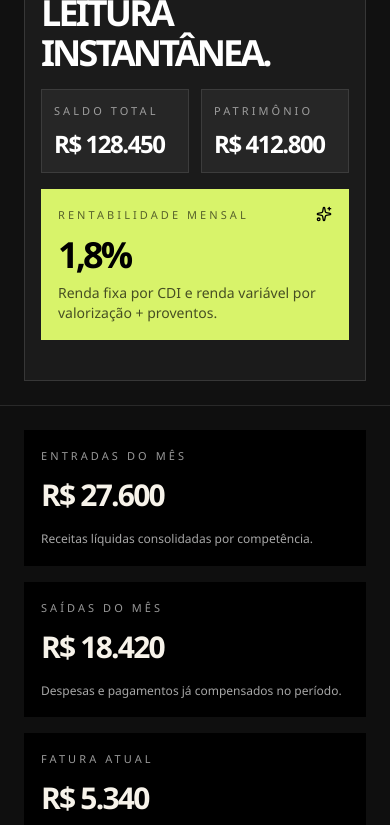
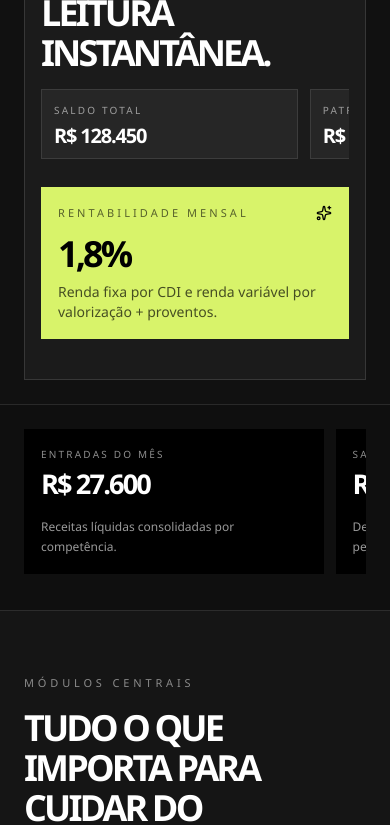
Before and after one commit to lfals/minhas-financas, a Next.js app: page / in a window 390 px wide. Shown: the part 1160-1985 px from the top of the page. Built offline with nearby package versions, Linux system fonts and the light colour scheme.

Commit message:
feat(ui): padroniza cards totalizadores no mobile

```diff
--- a/app/page.tsx
+++ b/app/page.tsx
@@ -8,6 +8,8 @@ import {
   Wallet,
 } from "lucide-react"
 
+import { ResponsiveMetrics } from "@/components/client/responsive-metrics.client"
+import { SummaryMetricCard } from "@/components/rsc/summary-metric-card"
 import { Badge } from "@/components/ui/badge"
 import { Button } from "@/components/ui/button"
 import {
@@ -116,17 +118,12 @@ function MetricCard({
   detail: string
 }) {
   return (
-    <Card className="border border-black/10 bg-black text-[#f7f3ea] ring-0">
-      <CardHeader className="gap-3">
-        <CardDescription className="text-[11px] uppercase tracking-[0.28em] text-white/60">
-          {label}
-        </CardDescription>
-        <CardTitle className="text-3xl font-semibold tracking-[-0.06em] sm:text-4xl">
-          {value}
-        </CardTitle>
-      </CardHeader>
-      <CardContent className="pt-0 text-white/65">{detail}</CardContent>
-    </Card>
+    <SummaryMetricCard
+      label={label}
+      value={value}
+      detail={detail}
+      className="border border-black/10 bg-black text-[#f7f3ea]"
+    />
   )
 }
 
@@ -234,24 +231,27 @@ export default function Page() {
                 </CardTitle>
               </CardHeader>
               <CardContent className="grid gap-4 pb-6">
-                <div className="grid grid-cols-2 gap-3 text-white">
-                  <div className="border border-white/10 bg-white/5 p-3">
-                    <p className="text-[11px] uppercase tracking-[0.28em] text-white/55">
+                <ResponsiveMetrics
+                  mobileItemClassName="basis-[84%] pl-3"
+                  gridClassName="grid-cols-2 gap-3"
+                >
+                  <div className="border border-white/10 bg-white/5 p-3 text-white">
+                    <p className="text-[10px] uppercase tracking-[0.22em] text-white/55 sm:text-[11px] sm:tracking-[0.28em]">
                       Saldo total
                     </p>
-                    <p className="mt-2 text-2xl font-semibold tracking-[-0.06em]">
+                    <p className="mt-2 text-xl leading-none font-semibold tracking-[-0.06em] sm:text-2xl">
                       {formatCurrency(snapshot.totalBalance)}
                     </p>
                   </div>
-                  <div className="border border-white/10 bg-white/5 p-3">
-                    <p className="text-[11px] uppercase tracking-[0.28em] text-white/55">
+                  <div className="border border-white/10 bg-white/5 p-3 text-white">
+                    <p className="text-[10px] uppercase tracking-[0.22em] text-white/55 sm:text-[11px] sm:tracking-[0.28em]">
                       Patrimônio
                     </p>
-                    <p className="mt-2 text-2xl font-semibold tracking-[-0.06em]">
+                    <p className="mt-2 text-xl leading-none font-semibold tracking-[-0.06em] sm:text-2xl">
                       {formatCurrency(snapshot.netWorth)}
                     </p>
                   </div>
-                </div>
+                </ResponsiveMetrics>
                 <div className="border border-[#d8f36a]/20 bg-[#d8f36a] p-4 text-black">
                   <div className="flex items-center justify-between gap-4">
                     <p className="text-[11px] uppercase tracking-[0.28em] text-black/60">
@@ -272,7 +272,10 @@ export default function Page() {
         </div>
       </section>
 
-      <section className="mx-auto grid max-w-7xl gap-4 px-6 py-6 sm:px-8 lg:grid-cols-4 lg:px-12">
+      <ResponsiveMetrics
+        className="mx-auto max-w-7xl px-6 py-6 sm:px-8 lg:px-12"
+        gridClassName="sm:grid-cols-2 sm:gap-4 lg:grid-cols-4"
+      >
         <MetricCard
           label="Entradas do mês"
           value={formatCurrency(snapshot.monthlyIncome)}
@@ -293,7 +296,7 @@ export default function Page() {
           value={formatCurrency(1840)}
           detail="Dividendos, JCP, FIIs e eventos patrimoniais recebidos."
         />
-      </section>
+      </ResponsiveMetrics>
 
       <section id="modulos" className="border-y border-white/10 bg-[#151515]">
         <div className="mx-auto grid max-w-7xl gap-10 px-6 py-16 sm:px-8 lg:grid-cols-[0.7fr_1.3fr] lg:px-12">
--- a/components/client/credit-card-settings-page.client.tsx
+++ b/components/client/credit-card-settings-page.client.tsx
@@ -6,6 +6,8 @@ import { useMemo, useState } from "react"
 import { CreditCardCreateDialog } from "@/components/client/credit-card-create-dialog.client"
 import { CreditCardEditDialog } from "@/components/client/credit-card-edit-dialog.client"
 import { CreditCardExpenseRemoveButton } from "@/components/client/credit-card-expense-remove-button.client"
+import { ResponsiveMetrics } from "@/components/client/responsive-metrics.client"
+import { SummaryMetricCard } from "@/components/rsc/summary-metric-card"
 import { Card, CardAction, CardContent, CardDescription, CardHeader, CardTitle } from "@/components/ui/card"
 import {
   Dialog,
@@ -228,21 +230,7 @@ function MetricCard({
   value: string
   icon: typeof CreditCard
 }) {
-  return (
-    <Card className="border border-white/10 bg-[#151515] ring-0">
-      <CardHeader className="gap-3">
-        <div className="flex items-center justify-between gap-3">
-          <CardDescription className="text-[11px] uppercase tracking-[0.3em] text-white/55">
-            {label}
-          </CardDescription>
-          <Icon className="size-4 text-white/55" />
-        </div>
-        <CardTitle className="text-3xl font-semibold tracking-[-0.06em] text-white">
-          {value}
-        </CardTitle>
-      </CardHeader>
-    </Card>
-  )
+  return <SummaryMetricCard label={label} value={value} icon={Icon} />
 }
 
 export function CreditCardSettingsPage({
@@ -268,7 +256,7 @@ export function CreditCardSettingsPage({
 
   return (
     <div className="space-y-6">
-      <section className="grid gap-4 sm:grid-cols-2 xl:grid-cols-3">
+      <ResponsiveMetrics gridClassName="sm:grid-cols-2 sm:gap-4 xl:grid-cols-3">
         <MetricCard label="Cartões ativos" value={String(pageData.activeCount)} icon={CreditCard} />
         <MetricCard label="Limite total" value={formatCents(pageData.totalLimitCents)} icon={Wallet} />
         <MetricCard
@@ -276,7 +264,7 @@ export function CreditCardSettingsPage({
           value={formatCents(pageData.availableLimitCents)}
           icon={CalendarClock}
         />
-      </section>
+      </ResponsiveMetrics>
 
       <section>
         <Card className="border border-white/10 bg-[#171717] ring-0">
--- /dev/null
+++ b/components/client/responsive-metrics.client.tsx
@@ -0,0 +1,38 @@
+"use client"
+
+import * as React from "react"
+
+import { Carousel, CarouselContent, CarouselItem } from "@/components/ui/carousel"
+import { cn } from "@/lib/utils"
+
+export function ResponsiveMetrics({
+  children,
+  mobileItemClassName = "basis-[88%] pl-3",
+  gridClassName,
+  className,
+}: {
+  children: React.ReactNode
+  mobileItemClassName?: string
+  gridClassName: string
+  className?: string
+}) {
+  const items = React.Children.toArray(children)
+
+  return (
+    <section className={cn("space-y-3", className)}>
+      <div className="sm:hidden">
+        <Carousel opts={{ align: "start" }} className="w-full">
+          <CarouselContent className="-ml-3">
+            {items.map((item, index) => (
+              <CarouselItem key={index} className={mobileItemClassName}>
+                {item}
+              </CarouselItem>
+            ))}
+          </CarouselContent>
+        </Carousel>
+      </div>
+
+      <div className={cn("hidden sm:grid", gridClassName)}>{items}</div>
+    </section>
+  )
+}
--- a/components/rsc/accounts-page-view.tsx
+++ b/components/rsc/accounts-page-view.tsx
@@ -3,10 +3,12 @@ import { Landmark, PiggyBank, Wallet } from "lucide-react"
 import { AccountEditDialog } from "@/components/client/account-edit-dialog.client"
 import { AccountCreateDialog } from "@/components/client/account-create-dialog.client"
 import { AccountRemoveButton } from "@/components/client/account-remove-button.client"
+import { ResponsiveMetrics } from "@/components/client/responsive-metrics.client"
 import { Card, CardAction, CardContent, CardDescription, CardHeader, CardTitle } from "@/components/ui/card"
 import { formatCents } from "@/lib/money"
 import type { AccountsPageData } from "@/modules/accounts/domain/types"
 import { cn } from "@/lib/utils"
+import { SummaryMetricCard } from "@/components/rsc/summary-metric-card"
 
 function MetricCard({
   label,
@@ -17,27 +19,13 @@ function MetricCard({
   value: string
   icon: typeof Landmark
 }) {
-  return (
-    <Card className="border border-white/10 bg-[#151515] ring-0">
-      <CardHeader className="gap-3">
-        <div className="flex items-center justify-between gap-3">
-          <CardDescription className="text-[11px] uppercase tracking-[0.3em] text-white/55">
-            {label}
-          </CardDescription>
-          <Icon className="size-4 text-white/55" />
-        </div>
-        <CardTitle className="text-3xl font-semibold tracking-[-0.06em] text-white">
-          {value}
-        </CardTitle>
-      </CardHeader>
-    </Card>
-  )
+  return <SummaryMetricCard label={label} value={value} icon={Icon} />
 }
 
 export function AccountsPageView({ data }: { data: AccountsPageData }) {
   return (
     <div className="space-y-6">
-      <section className="grid gap-4 sm:grid-cols-2 xl:grid-cols-3">
+      <ResponsiveMetrics gridClassName="sm:grid-cols-2 sm:gap-4 xl:grid-cols-3">
         <MetricCard
           label="Saldo consolidado"
           value={formatCents(data.totalBalanceCents)}
@@ -53,7 +41,7 @@ export function AccountsPageView({ data }: { data: AccountsPageData }) {
           value={String(data.activeCount)}
           icon={Landmark}
         />
-      </section>
+      </ResponsiveMetrics>
 
       <section>
         <Card className="border border-white/10 bg-[#171717] ring-0">
--- /dev/null
+++ b/components/rsc/summary-metric-card.tsx
@@ -0,0 +1,46 @@
+import type { LucideIcon } from "lucide-react"
+
+import { Card, CardContent, CardDescription, CardHeader, CardTitle } from "@/components/ui/card"
+import { cn } from "@/lib/utils"
+
+export function SummaryMetricCard({
+  label,
+  value,
+  detail,
+  icon: Icon,
+  valueClassName,
+  className,
+}: {
+  label: string
+  value: string
+  detail?: string
+  icon?: LucideIcon
+  valueClassName?: string
+  className?: string
+}) {
+  return (
+    <Card className={cn("h-full border border-white/10 bg-[#151515] ring-0", className)}>
+      <CardHeader className="gap-2 pb-1 sm:gap-3">
+        <div className="flex items-center justify-between gap-3">
+          <CardDescription className="text-[10px] uppercase tracking-[0.22em] text-white/55 sm:text-[11px] sm:tracking-[0.3em]">
+            {label}
+          </CardDescription>
+          {Icon ? <Icon className="size-4 text-white/55" /> : null}
+        </div>
+        <CardTitle
+          className={cn(
+            "text-[1.7rem] leading-none font-semibold tracking-[-0.07em] text-white sm:text-3xl",
+            valueClassName
+          )}
+        >
+          {value}
+        </CardTitle>
+      </CardHeader>
+      {detail ? (
+        <CardContent className="pt-0 text-xs leading-5 text-white/60 sm:text-sm sm:leading-6">
+          {detail}
+        </CardContent>
+      ) : null}
+    </Card>
+  )
+}
```
Also changed, not shown: components/rsc/dashboard-view.tsx (+39 -33 lines), components/rsc/transactions-page-view.tsx (+21 -13 lines).
